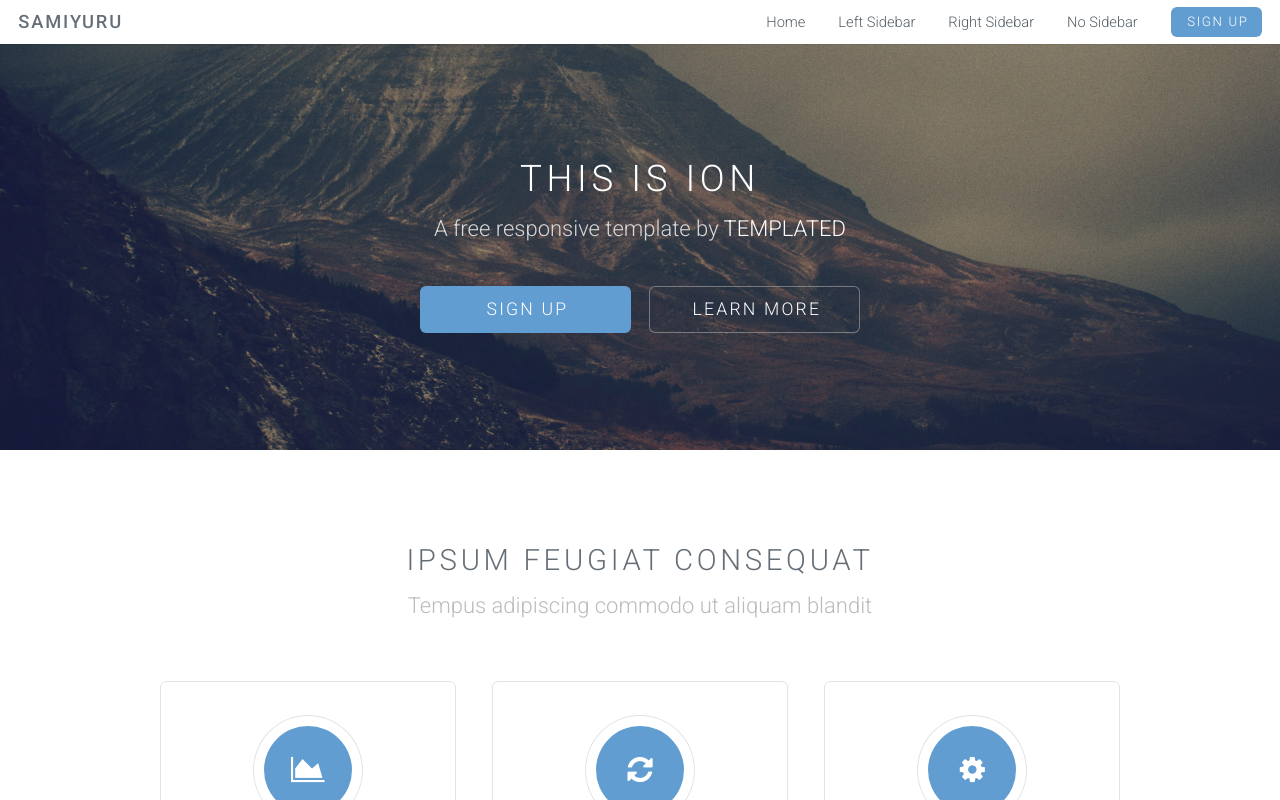
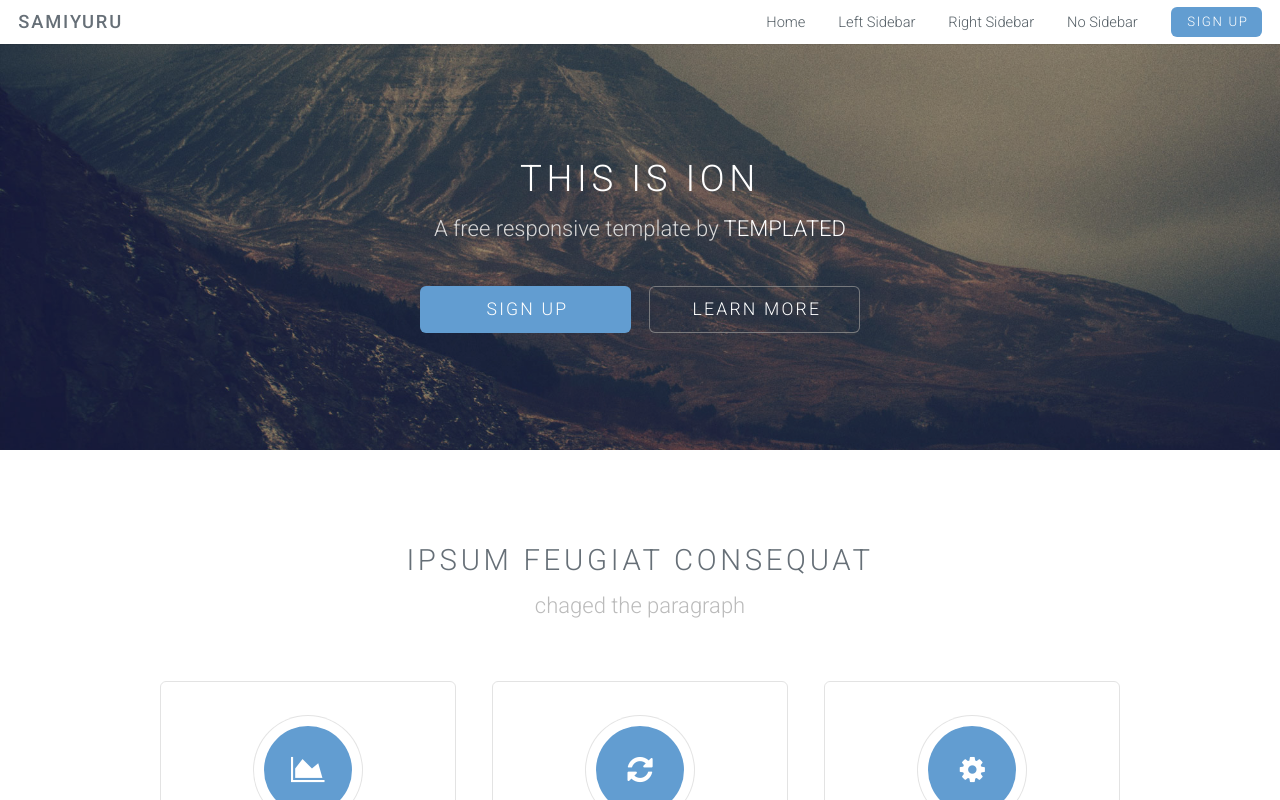
Before and after one commit to mekhalajayalath/demo1, a plain HTML site: page index.html in a window 1280 px wide. Shown: the top 800 px of the page. Drawn offline with Linux system fonts and the light colour scheme.

Commit message:
changed the prara

```diff
--- a/index.html
+++ b/index.html
@@ -53,7 +53,7 @@
 			<section id="one" class="wrapper style1">
 				<header class="major">
 					<h2>Ipsum feugiat consequat</h2>
-					<p>Tempus adipiscing commodo ut aliquam blandit</p>
+					<p>chaged the paragraph</p>
 				</header>
 				<div class="container">
 					<div class="row">
```
